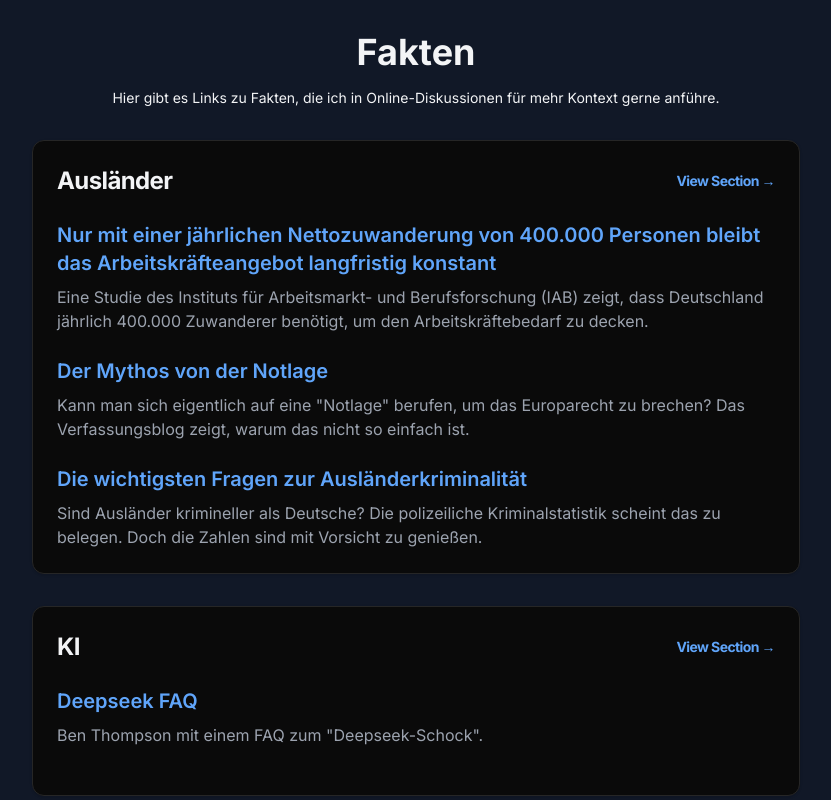
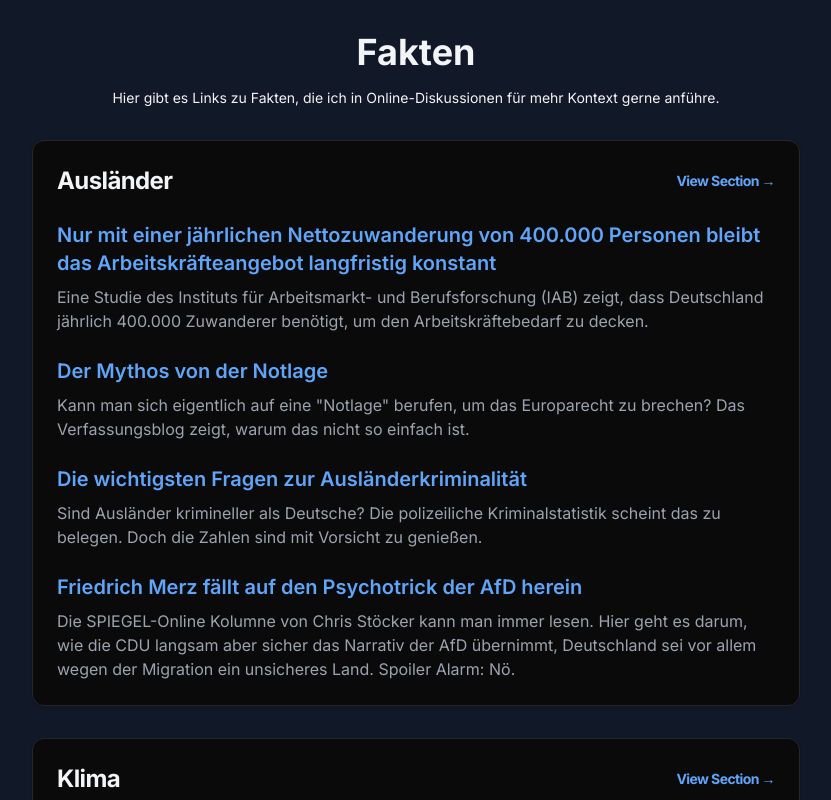
Before and after one commit to hreinberger/facts, a Next.js app: page / in a window 1280 px wide. Shown: the top 800 px of the page, without its empty margins (224-1055 px from the left). Built offline with nearby package versions, Linux system fonts and the light colour scheme.

Commit message:
more facts and change slugs

```diff
--- a/app/data/linkList.ts
+++ b/app/data/linkList.ts
@@ -13,7 +13,7 @@ export interface Section {
 export const linkList: Section[] = [
   {
     title: 'Ausländer',
-    slug: 'politics',
+    slug: 'auslaender',
     links: [
       {
         url: 'https://iab.de/presseinfo/nur-mit-einer-jaehrlichen-nettozuwanderung-von-400-000-personen-bleibt-das-arbeitskraefteangebot-langfristig-konstant/',
@@ -34,16 +34,23 @@ export const linkList: Section[] = [
         description:
           'Sind Ausländer krimineller als Deutsche? Die polizeiliche Kriminalstatistik scheint das zu belegen. Doch die Zahlen sind mit Vorsicht zu genießen.',
       },
+      {
+        url: 'https://www.spiegel.de/wissenschaft/mensch/migration-friedrich-merz-faellt-auf-den-psychotrick-der-afd-herein-a-f76a4721-bc6f-4a5e-aff8-845eaa45c058?sara_ref=re-xx-cp-sh',
+        title: 'Friedrich Merz fällt auf den Psychotrick der AfD herein',
+        description:
+          'Die SPIEGEL-Online Kolumne von Chris Stöcker kann man immer lesen. Hier geht es darum, wie die CDU langsam aber sicher das Narrativ der AfD übernimmt, Deutschland sei vor allem wegen der Migration ein unsicheres Land. Spoiler Alarm: Nö.',
+      },
     ],
   },
   {
-    title: 'KI',
-    slug: 'ai',
+    title: 'Klima',
+    slug: 'klima',
     links: [
       {
-        url: 'https://stratechery.com/2025/deepseek-faq/',
-        title: 'Deepseek FAQ',
-        description: 'Ben Thompson mit einem FAQ zum "Deepseek-Schock".',
+        url: 'https://www.ipcc.ch/report/ar6/syr/resources/spm-headline-statements',
+        title: 'IPCC Synthesis Report 2023 - Headline Statements',
+        description:
+          'Die absolut kürzeste Zusammenfassung des neuesten IPCC Berichts. Quasi "Klimawandel für Dummies".',
       },
     ],
   },
```
